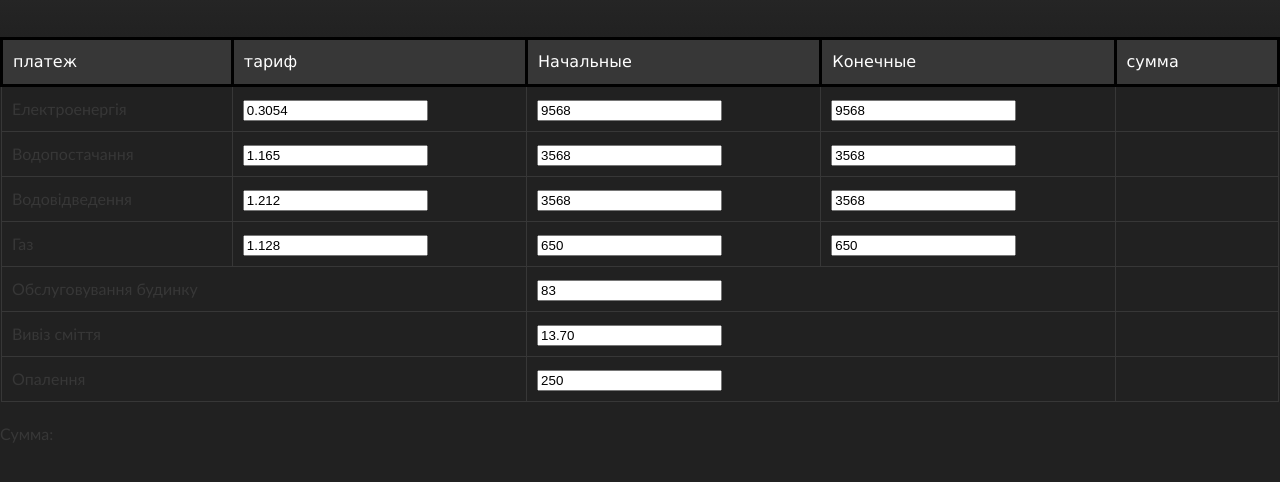
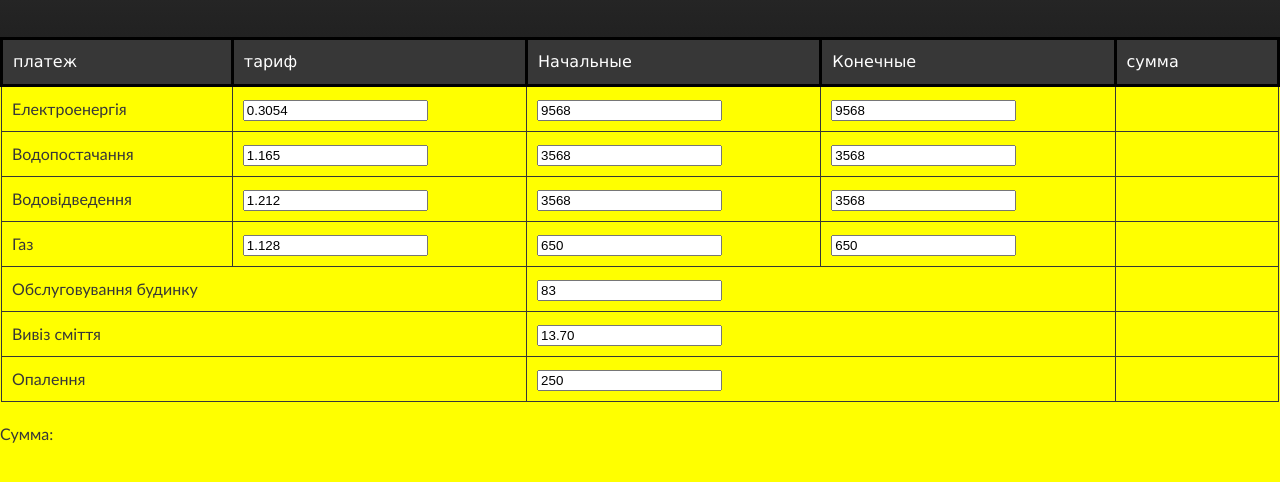
Before and after one commit to Vindhler/vindhler.github.com, a plain HTML site: page index.html in a window 1280 px wide. Shown: the part 172-654 px from the top of the page. Drawn offline with Linux system fonts and the light colour scheme.

Commit message:
Update stylesheet.css

```diff
--- a/stylesheets/stylesheet.css
+++ b/stylesheets/stylesheet.css
@@ -52,7 +52,7 @@ Theme Styles
 body {
   box-sizing: border-box;
   color:#373737;
-  background: #212121;
+  background: yellow;
   font-size: 16px;
   font-family: 'Myriad Pro', Calibri, Helvetica, Arial, sans-serif;
   line-height: 1.5;
```
